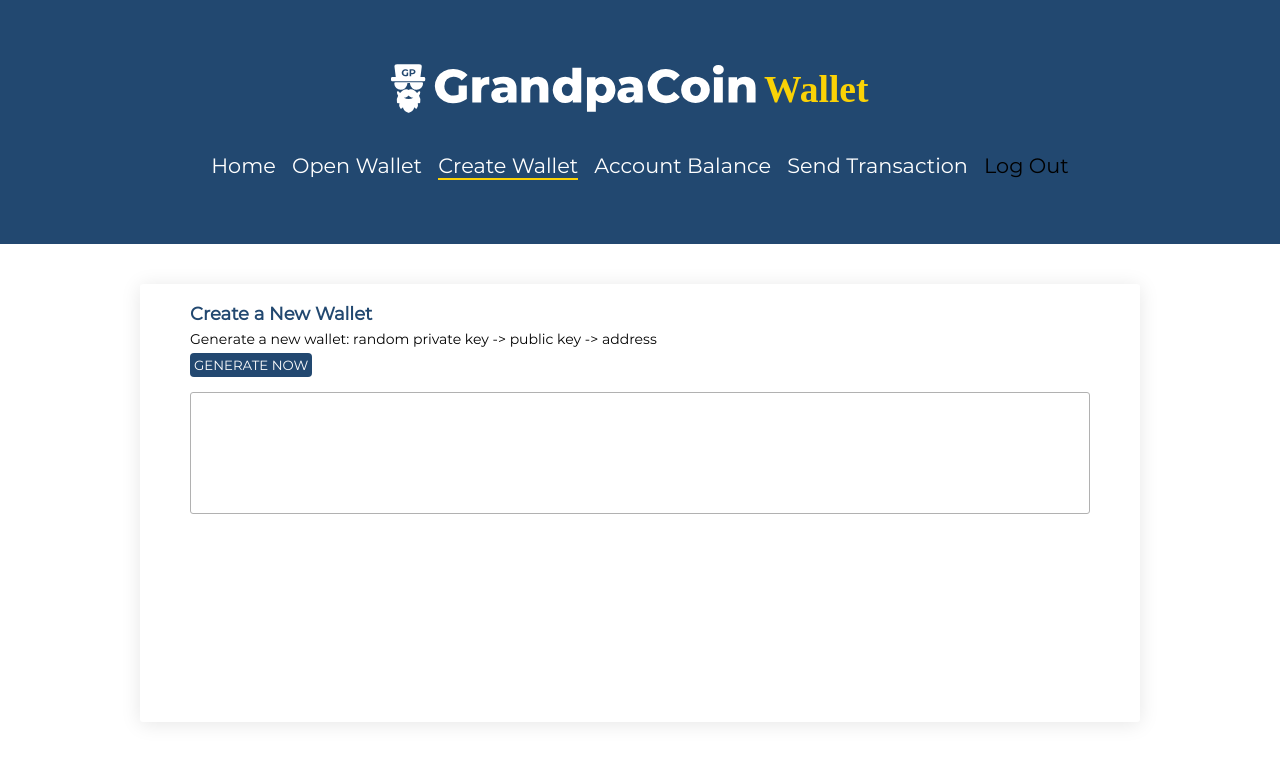
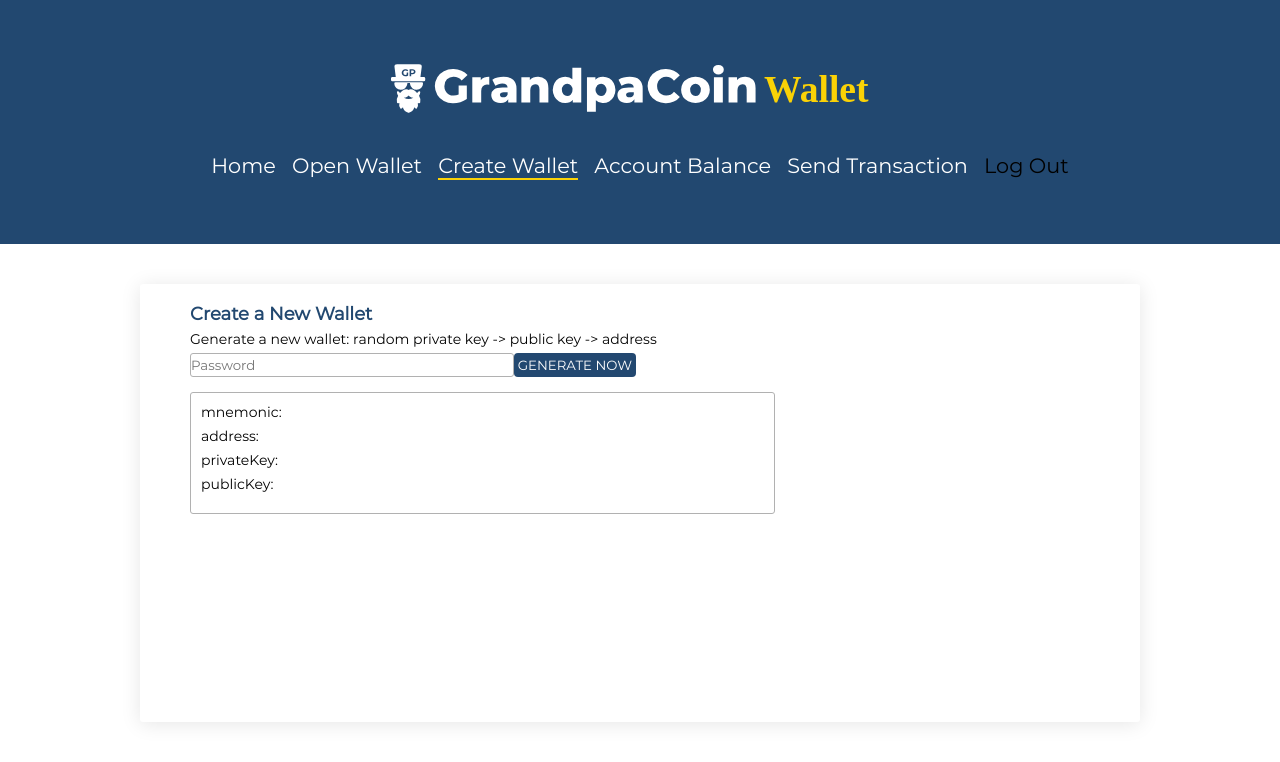
Before and after one commit to family-group/grandpacoin-wallet, a React (Create React App) app: page /create-wallet in a window 1280 px wide. Shown: the top 762 px of the page. Built offline with nearby package versions, Linux system fonts and the light colour scheme.

Commit message:
Added create wallet
Remains some other validation on frontend, but generates a new wallet and store it in local storage encrypted

```diff
--- a/src/components/Button.jsx
+++ b/src/components/Button.jsx
@@ -2,12 +2,13 @@ import React from 'react';
 import './css/Button.css';
 
 const Button = (props) => {
-    const { children, onClick, style = {}, className = "" } = props;
+    const { children, onClick, style = {}, className = "", active = true } = props;
     return (
         <button
             className={`button ${className}`}
             style={style}
             onClick={onClick}
+            disabled={active}
         >{children}</button>
     );
 }
--- a/src/components/CreateWallet.jsx
+++ b/src/components/CreateWallet.jsx
@@ -1,24 +1,101 @@
 import React from 'react';
 import Layout from './Layout';
 import Button from './Button';
+import TextInput from './TextInput';
 import LogAreaOutput from './LogAreaOutput';
+import utils from './../utils/functions';
+import Wallet from './../models/wallet';
+import './css/CreateWallet.css';
 
 class CreateWallet extends React.Component {
+    constructor(props) {
+        super(props);
+        this.state = {
+            mnemonic: '',
+            address: '',
+            privateKey: '',
+            publicKey: '',
+            password: '',
+            activeButton: '',
+        }
+        this.onClick = this.onClick.bind(this);
+        this.onChange = this.onChange.bind(this);
+    }
 
     onClick() {
-        console.log('Create New Wallet');
+        const { password } = this.state;
+        const mnemonic = utils.generateMnemonic();
+        const wallet = new Wallet(mnemonic);
+
+        const { address, privateKey, publicKey } = wallet.account;
+
+        this.setState({
+            activeButton: false,
+        })
+        wallet.encrypt(password)
+            .then(encryptWallet => {
+                localStorage.setItem('json', encryptWallet);
+
+                this.setState({
+                    mnemonic,
+                    address,
+                    privateKey,
+                    publicKey,
+                    password: '',
+                    activeButton: true,
+                })
+            })
+            .catch(error => {
+                console.log(error)
+                this.setState({
+                    password: '',
+                    activeButton: true
+                })
+            });
     }
 
+    onChange(event) {
+        const { name, value } = event.target;
+        this.setState({
+            [name]: value
+        })
+    }
 
     render() {
+        const {
+            mnemonic,
+            address,
+            privateKey,
+            publicKey,
+            password,
+            activeButton
+        } = this.state;
         return (
             <Layout>
                 <div className="create-wallet-container">
                     <h3 className="component-title">Create a New Wallet</h3>
                     <p className="component-description">Generate a new wallet: random private key -> public key -> address</p>
-                    <div>
-                        <Button onClick={this.onClick}>GENERATE NOW</Button>
-                        <LogAreaOutput value={''} style={{ minHeight: '100px' }} />
+                    <div className="create-wallet-input">
+                        <TextInput
+                            name="password"
+                            value={password}
+                            type="password"
+                            onChange={this.onChange}
+                            placeholder="Password"
+                        />
+                        <Button
+                            onClick={this.onClick}
+                            active={activeButton}
+                        >GENERATE NOW</Button>
+                        <LogAreaOutput
+                            value={{
+                                mnemonic,
+                                address,
+                                privateKey,
+                                publicKey
+                            }}
+                            style={{ minHeight: '100px' }}
+                        />
                     </div>
                 </div>
             </Layout>
--- a/src/components/LogAreaOutput.jsx
+++ b/src/components/LogAreaOutput.jsx
@@ -2,12 +2,8 @@ import React from 'react';
 import './css/LogAreaOutput.css';
 
 export default class LogAreaOutput extends React.Component {
-    constructor() {
-        super();
-    }
-
     render() {
-        const { value, className, style } = this.props;
+        const { value, className = '', style = {} } = this.props;
         return (
             <div className={`log-area-output ${className}`} style={style}>
                 {
@@ -34,11 +30,4 @@ export default class LogAreaOutput extends React.Component {
             </div>
         )
     }
-    /* const { value = '', style = {}, className = "" } = props;
-
-    return (
-        <div className={`log-area-output ${className}`} style={style}>
-            {value}
-        </div>
-    ) */
-};
+}
--- a/src/components/TextInput.jsx
+++ b/src/components/TextInput.jsx
@@ -2,13 +2,13 @@ import React from 'react';
 import './css/TextInput.css';
 
 const TextInput = (props) => {
-    const { name, value, onChange, placeholder = '', style = {}, className = "" } = props;
+    const { name, value, onChange, placeholder = '', style = {}, className = '', type = '' } = props;
 
     return (
         <input
             className={`text-input ${className}`}
             style={style}
-            type="text"
+            type={type}
             name={name}
             value={value}
             placeholder={placeholder}
--- a/src/components/css/CreateWallet.css
+++ b/src/components/css/CreateWallet.css
@@ -1,3 +1,8 @@
 .create-wallet-container {
     width: 65%;
+    font-size: 14px;
 }
+
+.create-wallet-input {
+    width: 100%;
+}
--- a/src/components/css/LogAreaOutput.css
+++ b/src/components/css/LogAreaOutput.css
@@ -6,5 +6,6 @@
 }
 
 .label-text {
-    padding-bottom: 3px;
+    margin-bottom: 6px;
+    overflow-wrap: break-word;
 }
--- a/src/models/transaction.js
+++ b/src/models/transaction.js
@@ -1,5 +1,5 @@
 import utils from '../utils/functions';
-import Ajax from '../utils/ajax';
+import Ajax from '../utils/xhr';
 
 class Transaction {
     constructor(sender, to, value, fee, data, senderPubKey) {
--- a/src/models/wallet.js
+++ b/src/models/wallet.js
@@ -1,9 +1,8 @@
 import { validateMnemonic } from 'bip39';
 import {
     loadAccounts, generateMnemonic,
-    decryptMnemonic, encryptMnemonic
+    decryptMnemonic, encryptMnemonic, loadAccount
 } from '../utils/functions';
-import { ethers } from 'ethers';
 
 
 
@@ -26,9 +25,8 @@ function Wallet(mnemonic) {
 
     class SingleWallet {
         constructor() {
-            this.accounts = loadAccounts(_mnemonic, 5);
-            console.log(new ethers.Wallet.fromMnemonic(_mnemonic, "m/44'/1313'/0'/0/0"));
-            console.log(this.accounts[0].getData());
+            this.accounts = loadAccounts(_mnemonic, 1);
+            this.account = loadAccount(mnemonic);
         }
 
         get mnemonic() {
--- a/src/utils/functions.js
+++ b/src/utils/functions.js
@@ -4,6 +4,7 @@ import { ethers } from 'ethers';
 import { fromSeed } from 'bip32';
 import { mnemonicToSeedSync } from 'bip39';
 import Account from '../models/account';
+import grandpa44 from '../utils/bip44-params';
 const secp256k1 = new elliptic.ec('secp256k1');
 
 export function toHexString(value) {
@@ -51,7 +52,7 @@ export function generateEntropy(length = 16) {
 }
 
 export function encryptMnemonic(mnemonic, password = '') {
-    return ethers.Wallet.fromMnemonic(mnemonic).encrypt(password);
+    return ethers.Wallet.fromMnemonic(mnemonic, grandpa44.mainPath + '/0').encrypt(password);
 }
 
 export function decryptMnemonic(encryptJSON, password = '') {
@@ -67,12 +68,25 @@ export function loadAccounts(mnemonic, count = 1) {
     }
     return accounts;
 }
+
+export function loadAccount(mnemonic) {
+    const seed = mnemonicToSeedSync(mnemonic);
+    let account = {};
+    const rootKey = fromSeed(seed);
+    account = Account(rootKey, 0);
+    return account.getData();
+}
+
 export function encryptAndSaveJSON(wallet, password) {
     return wallet.encrypt(password)
         .then(json => {
-            localStorage['JSON'] = json;
+            localStorage.setItem('json', json);
         })
         .catch(err => console.log('err', err))
+}
+
+export function decryptAndSaveJSONWallet() {
+    return;
 }
 
 export default {
```
